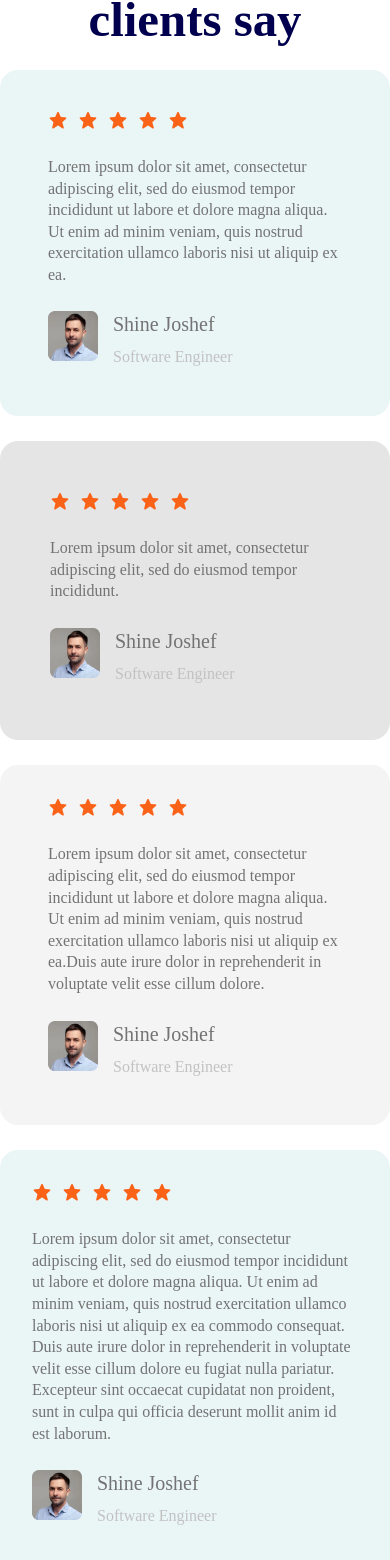
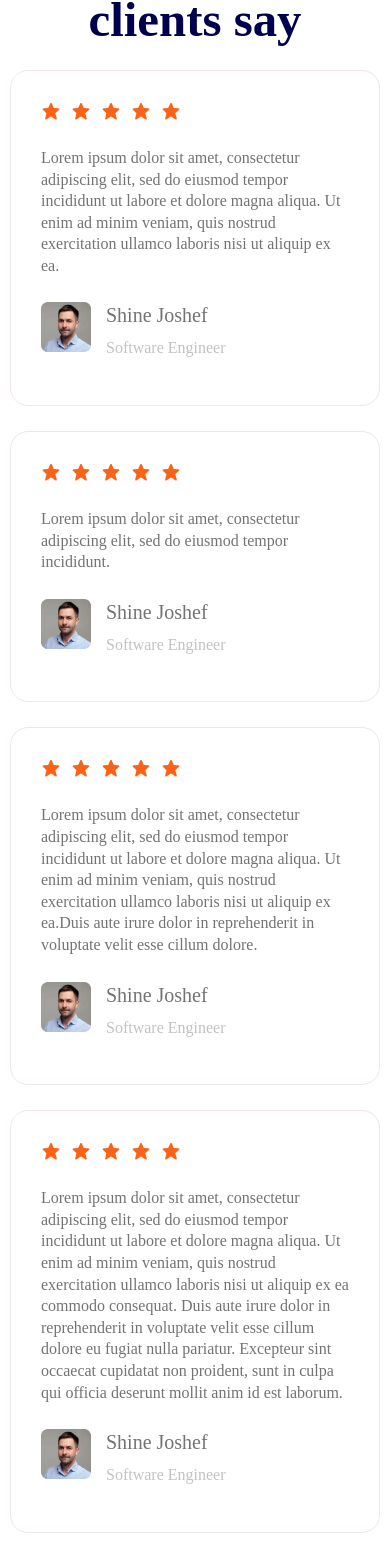
Before and after one commit to Learnwithusmansagheer/class-04, a React (Create React App) app: page / in a window 390 px wide. Shown: the part 3028-4588 px from the top of the page. After the commit the page ends 4561 px from the top, so only its background shows below. Built offline with nearby package versions, Linux system fonts and the light colour scheme; a web font is replaced by a local one.

Commit message:
feat:edit the client card

```diff
--- a/public/index.html
+++ b/public/index.html
@@ -24,7 +24,7 @@
       work correctly both with client-side routing and a non-root public URL.
       Learn how to configure a non-root public URL by running `npm run build`.
     -->
-    <title>React App</title>
+    <title>TechloSet Clone</title>
   </head>
   <body>
     <noscript>You need to enable JavaScript to run this app.</noscript>
--- a/src/component/anotherclientscard/AnotherClientsCard.css
+++ b/src/component/anotherclientscard/AnotherClientsCard.css
@@ -4,7 +4,8 @@
 }
 
 .raitingCard2 {
-    background-color: rgb(230, 229, 229);
+    background-color: rgba(255, 255, 255, 1);
+    border: 1px solid rgb(242, 229, 229);
     display: flex;
     flex-direction: column;
     gap: 26px;
@@ -13,6 +14,7 @@
     width: 331px;
     height: 250px;
     padding: 50px 50px 40px 50px;
+
 }
 .raitingCard2:hover{
     background-color: rgb(30, 43, 55);
@@ -70,5 +72,14 @@ color: aliceblue;
     .raitingCard2 {
         width: auto;
         height: auto;
+        margin: 0 20px;
     }
 }
+@media screen and (max-width:400px) {
+    .raitingCard2 {
+        height: auto;
+        width: auto;
+        margin: 0 10px;
+        padding: 30px 30px ;
+    }
+}
--- a/src/component/anotherclientscard1/AnotherClientsCard1.css
+++ b/src/component/anotherclientscard1/AnotherClientsCard1.css
@@ -4,8 +4,8 @@
 }
 
 .raitingCard3 {
-    background-color:
-    rgb(244, 244, 244);
+    background-color: rgba(255, 255, 255, 1);
+    border: 1px solid rgb(242, 229, 229);
     display: flex;
     flex-direction: column;
     gap: 26px;
@@ -75,7 +75,16 @@ rgba(115, 115, 115, 1);
 }
 @media screen and (max-width:1000px) {
     .raitingCard3 {
+        margin: 0 20px;
         width: auto;
         height: auto;
     }
 }
+@media screen and (max-width:400px) {
+    .raitingCard3 {
+        height: auto;
+        width: auto;
+        margin: 0 10px;
+        padding: 30px 30px ;
+    }
+}
--- a/src/component/anotherclientscard2/AnotherClientsCard2.css
+++ b/src/component/anotherclientscard2/AnotherClientsCard2.css
@@ -4,14 +4,17 @@
 }
 
 .raitingCard4 {
-    background-color: rgb(234, 245, 245);
+    background-color:
+    rgba(255, 255, 255, 1);
     display: flex;
     flex-direction: column;
     gap: 26px;
     border-radius: 18px;
     transition: all ease-in .5s;
     width: 529px;
-    height: 340px;
+    height: 350px;
+    padding: 40px 48px 60px 48px;
+    border: 1px solid rgb(242, 229, 229);
 
 
 }
@@ -25,10 +28,17 @@
     .raitingCard4 {
         height: auto;
         width: auto;
-        padding: 32px 32px;
+        margin: 0 20px;
     }
 }
-
+@media screen and (max-width:400px) {
+    .raitingCard4 {
+        height: auto;
+        width: auto;
+        margin: 0 10px;
+        padding: 30px 30px ;
+    }
+}
 
 .cardfooter {
     display: flex;
--- a/src/component/clientscard/ClientsCard.css
+++ b/src/component/clientscard/ClientsCard.css
@@ -15,7 +15,7 @@
     justify-content: left;
     align-items: end;
     gap: 25px;
-    margin-top: 195px;
+    margin-top: 130px;
 }
 .two{
     display: flex;
--- a/src/component/new-clients-card/NewClientsCard.css
+++ b/src/component/new-clients-card/NewClientsCard.css
@@ -5,7 +5,8 @@
 
 
 .raitingCard1 {
-    background-color: rgb(234, 245, 245);
+    background-color: rgba(255, 255, 255, 1);
+    border: 1px solid rgb(242, 229, 229);
     display: flex;
     flex-direction: column;
     gap: 26px;
@@ -69,5 +70,14 @@ rgba(115, 115, 115, 1);
     .raitingCard1 {
         width: auto;
         height: auto;
+        margin: 0 20px;
     }
 }
+@media screen and (max-width:400px) {
+    .raitingCard1 {
+        height: auto;
+        width: auto;
+        margin: 0 10px;
+        padding: 30px 30px ;
+    }
+}
```
Also changed, not shown: src/App.jsx (+0 -9 lines).
